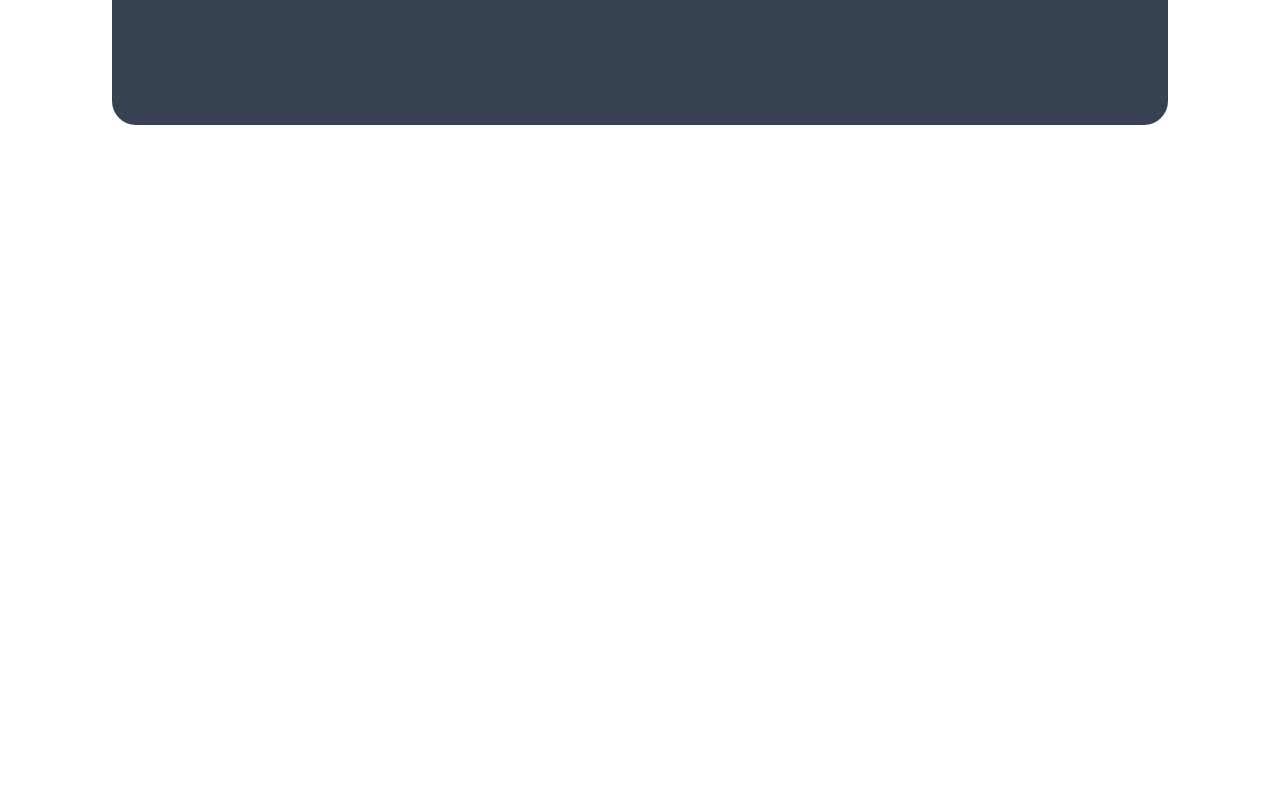
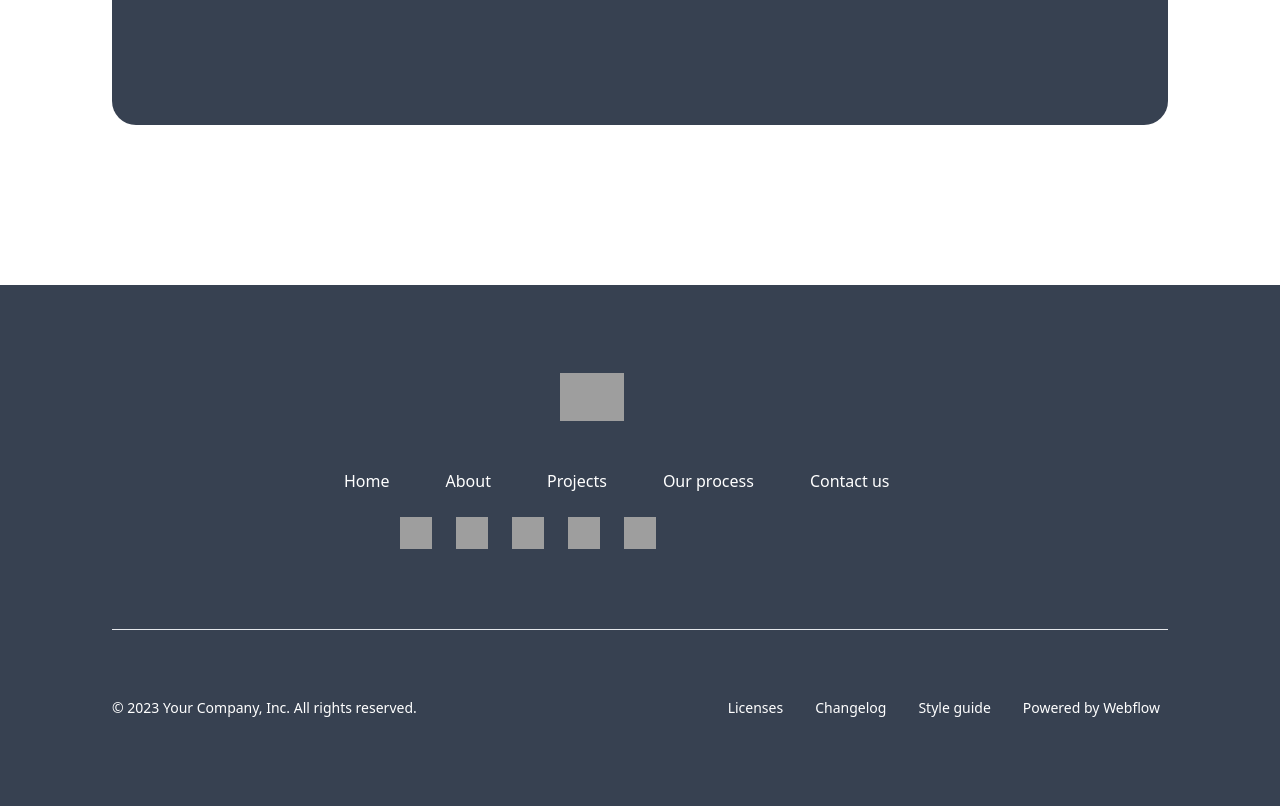
Before and after one commit to Nimrod2022/HTML-CSS-PLAYGROUND, a plain HTML site: page index.html in a window 1280 px wide. Shown: the part 3084-3890 px from the top of the page. Before the commit the page ends 3289 px from the top, so only its background shows below. Drawn offline with nearby package versions, Linux system fonts and the light colour scheme; grey boxes are pictures that could not be loaded.

Commit message:
Landing page structure

```diff
--- a/index.html
+++ b/index.html
@@ -306,7 +306,7 @@
       </div>
     </section>
 
-    <section class="pt-40 px-28 pb-20">
+    <section class="pt-40 px-28 pb-40">
       <div>
         <h3 class="text-5xl font-bold">Our offices</h3>
       </div>
@@ -401,8 +401,89 @@
         </div>
       </div>
     </section>
-    <section>
+    <section class="px-28 pt-20 bg-gray-700 text-white">
+      <footer>
+        <div class="flex-col gap-12 py-2 p-56 items-center">
+          <div class="pb-10">
+            <img
+              src="https://assets.website-files.com/64fb00e0ee6d5efc80b543ff/6502077d886192f877ea1abf_PIXEL%20PULSE%20Light.svg"
+              alt="logo"
+              class="h-12 px-56"
+            />
+          </div>
+          <div>
+            <ul class="flex gap-10">
+              <li class="hover:bg-gray-600 p-2 hover:rounded-md">Home</li>
+              <li class="hover:bg-gray-600 p-2 hover:rounded-md">About</li>
+              <li class="hover:bg-gray-600 p-2 hover:rounded-md">Projects</li>
+              <li class="hover:bg-gray-600 p-2 hover:rounded-md">
+                Our process
+              </li>
+              <li class="hover:bg-gray-600 p-2 hover:rounded-md">Contact us</li>
+            </ul>
+          </div>
+        </div>
+        <div class="flex gap-x-6 px-72 pt-2">
+          <a href="https://www.instagram.com/">
+            <img
+              src="https://cdn-icons-png.flaticon.com/128/3955/3955024.png"
+              alt="Clickable Image"
+              class="cursor-pointer h-8 w-8"
+            />
+          </a>
 
+          <a href="https://www.facebook.com/">
+            <img
+              src="https://cdn-icons-png.flaticon.com/128/3670/3670032.png"
+              alt="Clickable Image"
+              class="cursor-pointer h-8 w-8"
+            />
+          </a>
+
+          <a href="https://www.twitter.com/">
+            <img
+              src="https://cdn-icons-png.flaticon.com/128/3670/3670151.png"
+              alt="Clickable Image"
+              class="cursor-pointer h-8 w-8"
+            />
+          </a>
+          <a href="https://www.youtube.com/">
+            <img
+              src="https://cdn-icons-png.flaticon.com/128/3670/3670147.png"
+              alt="Clickable Image"
+              class="cursor-pointer h-8 w-8"
+            />
+          </a>
+
+          <a href="https://www.youtube.com/">
+            <img
+              src="https://cdn-icons-png.flaticon.com/128/145/145807.png"
+              alt="Clickable Image"
+              class="cursor-pointer h-8 w-8"
+            />
+          </a>
+        </div>
+
+        <div class="pt-20">
+            <hr class=" w-[100%] py-5 h-1px bg-gray-700 pb-10">
+        </div>
+
+        <div class="flex items-center pb-20 justify-between" >
+            <ul>
+                <li class="text-sm">© 2023 Your Company, Inc. All rights reserved.</li>
+            </ul>
+            <ul class="flex gap-4 text-sm">
+              <li class="hover:bg-gray-600 p-2 hover:rounded-md">Licenses</li>
+              <li class="hover:bg-gray-600 p-2 hover:rounded-md">Changelog</li>
+              <li class="hover:bg-gray-600 p-2 hover:rounded-md">Style guide</li>
+              <li class="hover:bg-gray-600 p-2 hover:rounded-md">
+                Powered by Webflow
+              </li>
+            </ul>
+          </div>
+
+
+      </footer>
     </section>
   </body>
 </html>
```
